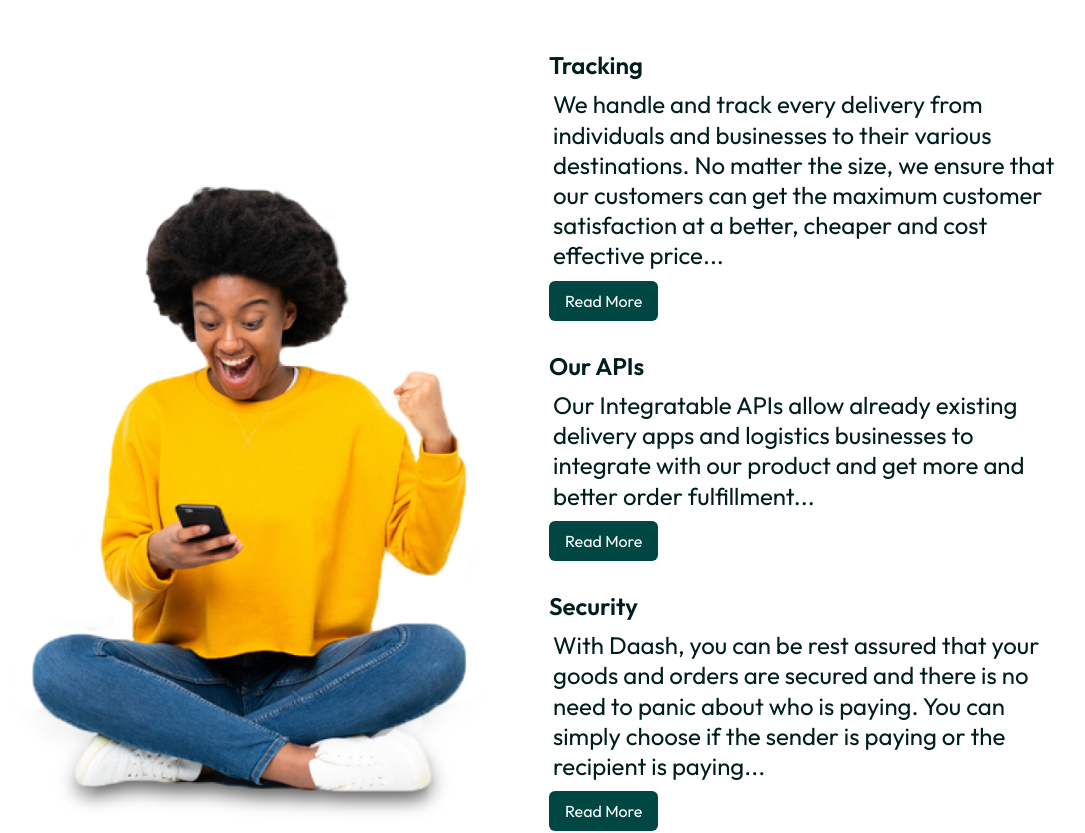
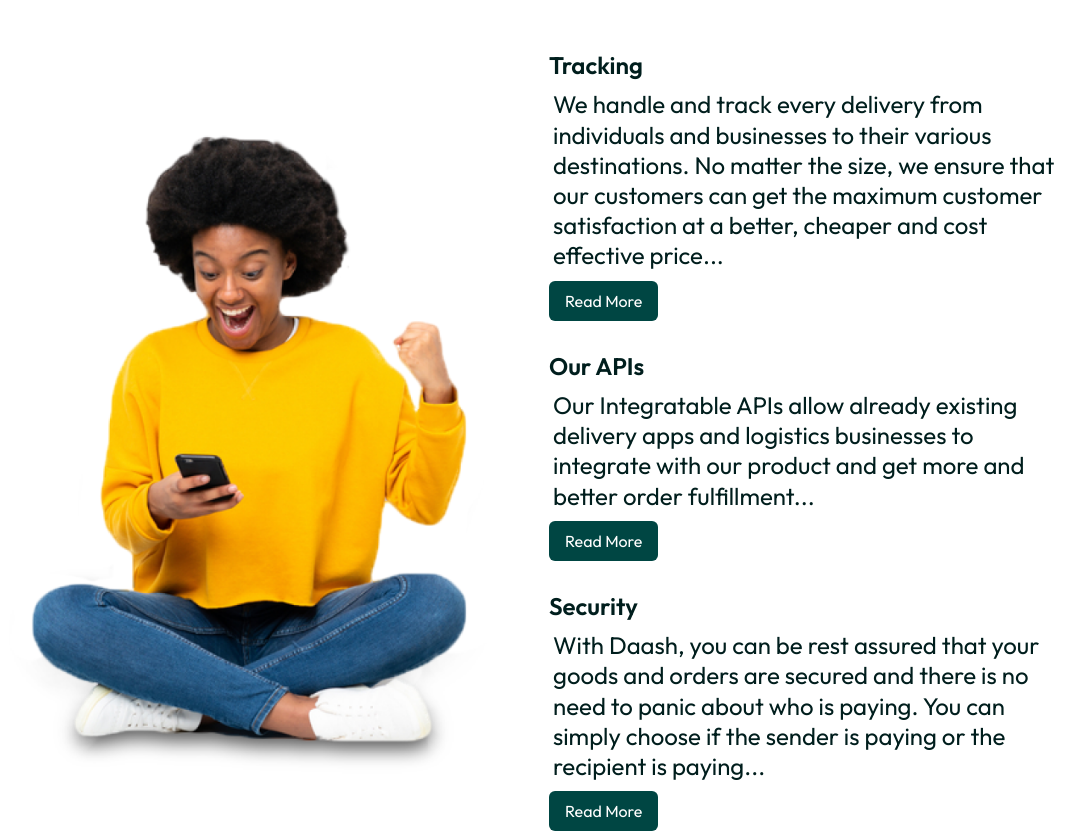
Before and after one commit to stonyDeveloper/dash-website, a React (Create React App) app: page / in a window 1280 px wide. Shown: the part 766-1599 px from the top of the page, without its empty margins (136-1221 px from the left). Built offline with nearby package versions, Linux system fonts and the light colour scheme.

Commit message:
Position

```diff
--- a/src/App.js
+++ b/src/App.js
@@ -211,7 +211,7 @@ function App() {
                         alt="a-girl"
                       />
                       <img
-                        className="mt-[30px] lg:mt-[170px] mx-auto w-[70%]"
+                        className="mt-[30px] lg:mt-[120px] mx-auto w-[70%]"
                         src={FineYellowGirl2}
                         alt="fineyellowgirl"
                       />
```
